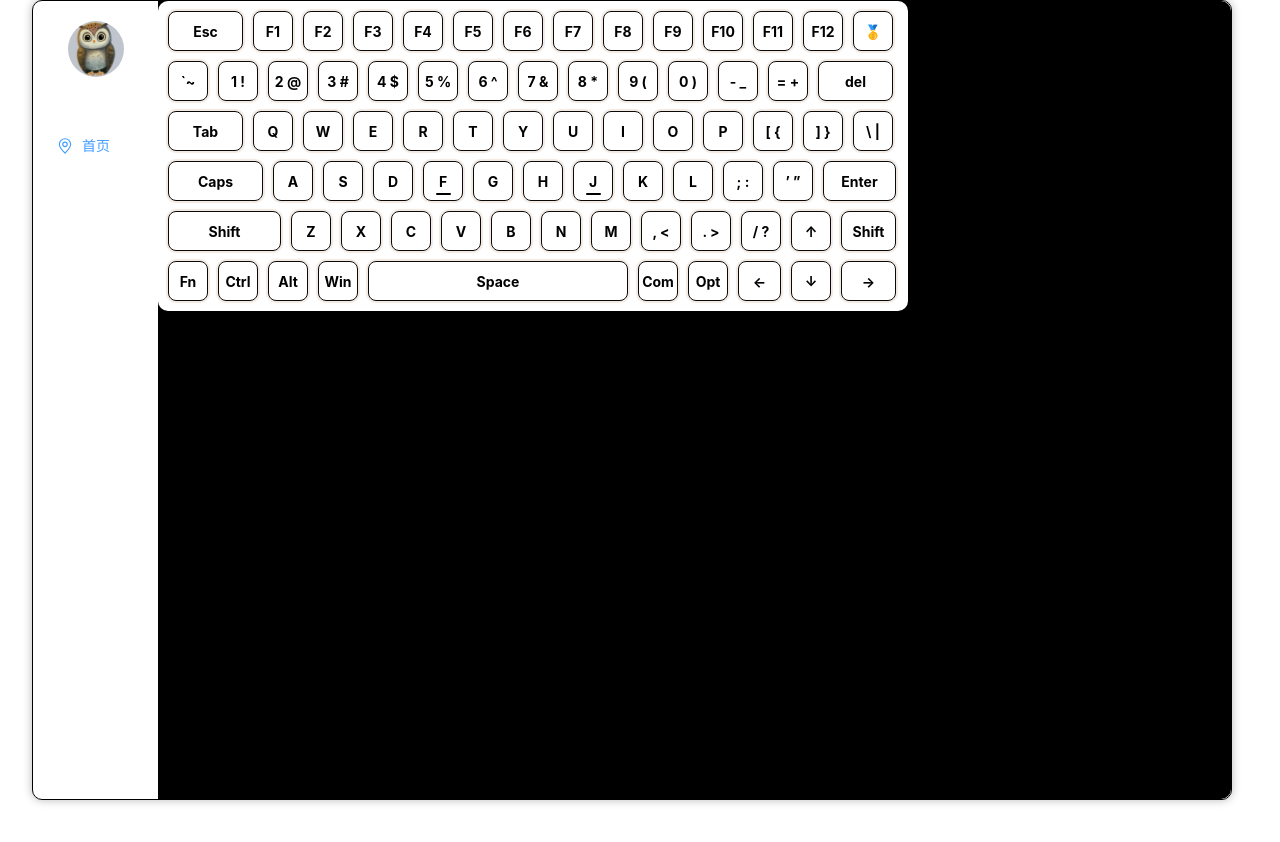
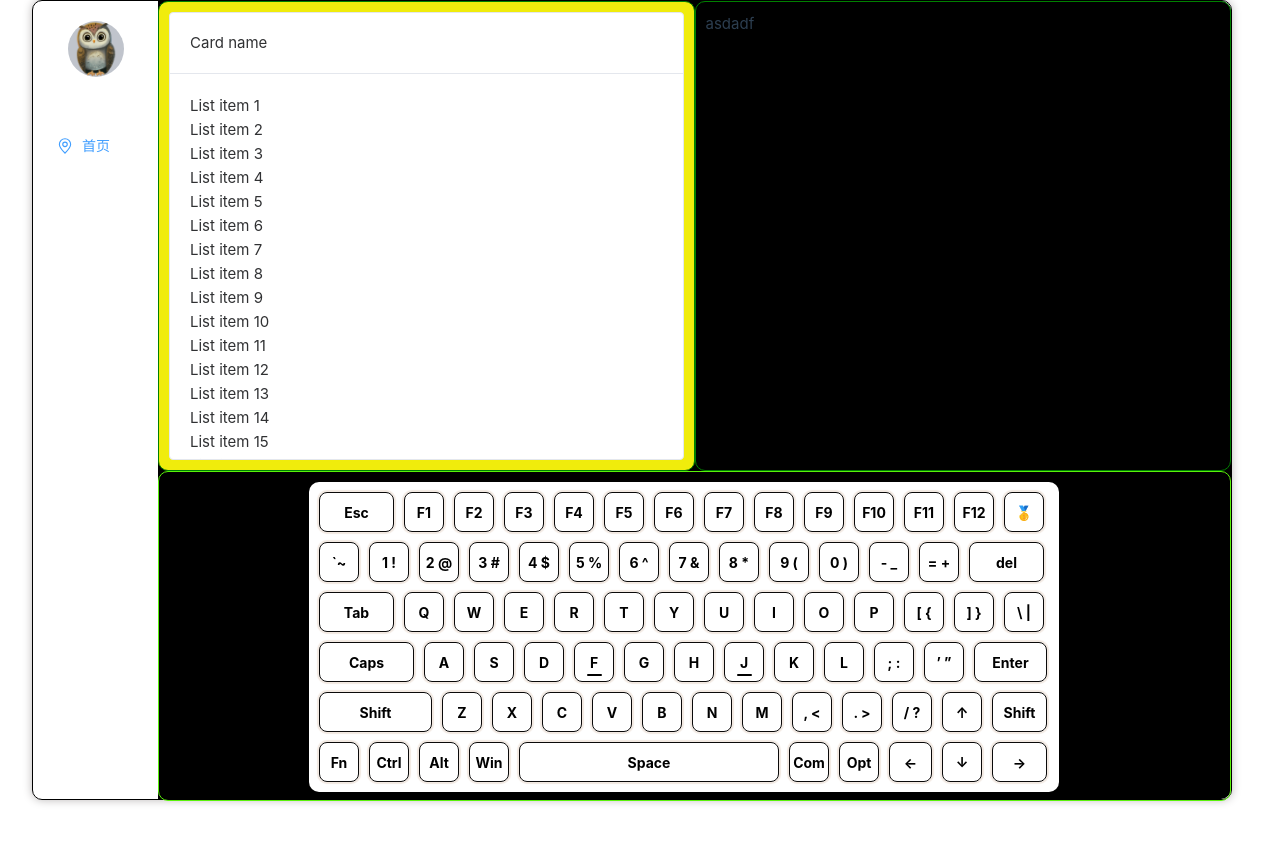
Before and after one commit to northcastle/Owl, a Vue app: page /owlkeyboard in a window 1280 px wide. Shown: the top 842 px of the page. Built offline with nearby package versions, Linux system fonts and the light colour scheme.

Commit message:
begin typing practice function

```diff
--- a/src/views/OwlKeyBoardView.vue
+++ b/src/views/OwlKeyBoardView.vue
@@ -4,7 +4,35 @@
  -->
 <template>
     <div class="key-board-view">
-        <OwlKeyBoard />
+        <el-row>
+            <!-- 左侧的案例内容 -->
+            <el-col :span="12">
+                <div class="text-box-left">
+                    <el-card style="width: 100%;height: 100%;" shadow="hover">
+                        <template #header>
+                            <div class="content-header">
+                                <span>Card name</span>
+                            </div>
+                        </template>
+
+                        <el-scrollbar height="450px">
+                            <p v-for="o in 400" :key="o" class="text item">{{ 'List item ' + o }}</p>
+                        </el-scrollbar>
+
+                    </el-card>
+                </div>
+            </el-col>
+            <!-- 右侧的输入内容 -->
+            <el-col :span="12" >
+                <div class="text-box-right">asdadf</div>
+            </el-col>
+            <!-- 下面的键盘 -->
+            <el-col :span="24">
+                <div class="keyboard-area"> <OwlKeyBoard /></div>
+            </el-col>
+        </el-row>
+
+
     </div>
 </template>
 
@@ -18,10 +46,34 @@ import OwlKeyBoard from '../components/owlkeyboard/OwlKeyBoard.vue'
 
 <style scoped>
 
-/* .key-board-view{
-    border: 1px solid red;
-    height: 400px;
-    width: 1200px;
-} */
+.key-board-view{
+    border: 0px solid red;
+    /* height: 400px; */
+    /* width: 1200px; */
+}
+
+.text-box-left{
+    border: 1px solid green;
+    background-color: rgb(240, 236, 12);
+    height: 470px;
+    border-radius: 10px 10px 10px 10px;
+    padding: 10px;
+}
+
+.text-box-right{
+    border: 1px solid green;
+    height: 470px;
+    border-radius: 10px 10px 10px 10px;
+    padding: 10px;
+}
+
+.keyboard-area{
+    border: 1px solid rgb(90, 242, 9);
+
+    height: 330px;
+    padding-left: 150px;
+    padding-top: 10px;
+    border-radius: 10px 10px 10px 10px;
+}
 
 </style>
```
